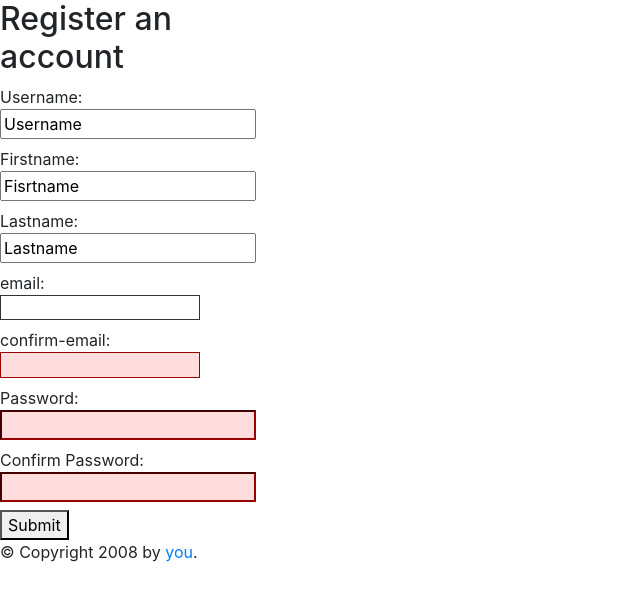
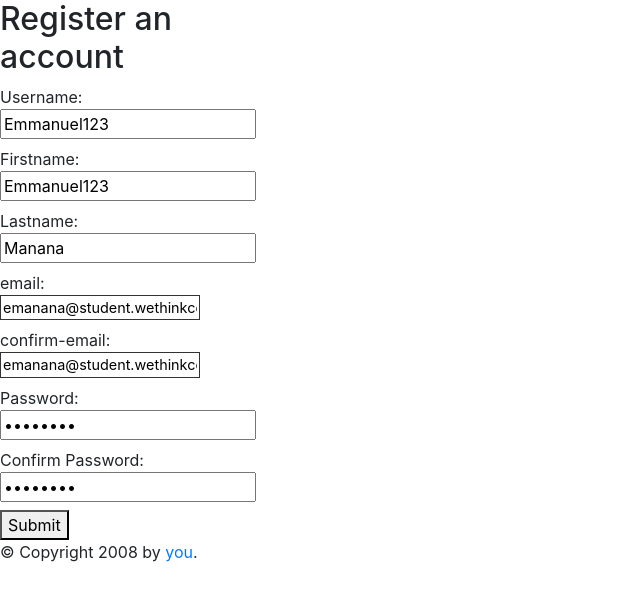
Before and after one commit to EmmanuelManana/ThBlckUmbrll, a Flask app: template templates/auth/register.html in a window 1280 px wide. Shown: the top 601 px of the page, without its empty margins (0-640 px from the left). Run offline with Flask 2, Linux system fonts and the light colour scheme; the template is opened without the code that fills it, so the values that code supplies are empty; parts of the project's set-up code (start-up, migrations or seed data) failed here and were passed over; some libraries are stand-ins or nearby versions.

Commit message:
written to the Db

```diff
--- a/app.py
+++ b/app.py
@@ -1,5 +1,6 @@
 from flask import Flask, render_template, url_for, redirect, request
-from functools import html
+from functools import wraps
+import html
 from models import Database
 
 db = Database()
@@ -15,19 +16,19 @@ def register_user():
 
 @app.route('/register', methods=['GET', 'POST'])
 def register():
-    if request.mathod == 'POST':
+    if request.method == 'POST':
         username = html.escape(request.form.get('Username'))
         firstname = html.escape(request.form.get('Firstname'))
         lastname = html.escape(request.form.get('Lastname'))
         email = html.escape(request.form.get('Email'))
-        confirm_email = html.escape(request.form.get('Confirm-email'))
+        confirm_email = html.escape(request.form.get('Cemail'))
         password = html.escape(request.form.get('Password'))
         confirm_password = html.escape(request.form.get('Confirm-pass'))
 
-        #validate input and encryot password
+        #validate input and encrypt password
 
         #add to the database
         sql_query = '''INSERT INTO USERS (Username, Firstname, Lastname, Email, Password) VALUES (?, ?, ?, ?, ?)'''
-        user_info = (username, firstname, lastname, email, password, password)
+        user_info = (username, firstname, lastname, email, password)
         db.write_query(sql_query, user_info)
     return render_template('auth/register.html')
--- a/models.py
+++ b/models.py
@@ -17,10 +17,10 @@ driver = 'ODBC Driver 17 for SQL Server'
 
 class Database:
 
-    def __init__(self, server, db_name, driver):
+    def __init__(self):
         self.__conn = pyodbc.connect('DRIVER={'+driver+'}; \
                             SERVER=' + server + '; \
-                            DATABASE=' + db_name + ';\
+                            DATABASE=' + database + ';\
                             Trusted_Connection=yes;')
 
     def get_connection(self):
--- a/templates/auth/register.html
+++ b/templates/auth/register.html
@@ -1,52 +1,52 @@
 {% extends 'base.html' %} {% block content %}
 <div class="form">
   <h2>Register an account</h2>
-  <form>
+  <form method="POST">
     <label for="Username">
       <span>Username:</span>
-      <input type="text" name="Username" value="Username" alt="Username" required/>
+      <input type="text" name="Username" value="Emmanuel123" alt="Username" required/>
       <span class="error" aria-live="polite"></span>
     </label>
     <br />
 
     <label for="Firstname">
       <span>Firstname:</span>
-      <input type="text" name="Firstname" value="Fisrtname"alt="Fisrtname" required/>
+      <input type="text" name="Firstname" value="Emmanuel123"alt="Fisrtname" required/>
       <span class="error" aria-live="polite"></span>
     </label>
     <br />
 
     <label for="Lastname">
       <span>Lastname:</span>
-      <input type="Lastname" name="Lastname" value="Lastname" alt="LastName" />
+      <input type="Lastname" name="Lastname" value="Manana" alt="LastName" />
       <span class="error" aria-live="polite"></span>
     </label>
     <br />
 
     <label for="email">
       <span>email:</span>
-      <input type="email" id="email" name="Email" aria-multiline="6" />
+      <input type="email" id="email" name="Email" value="emanana@student.wethinkcode.co.za" aria-multiline="6" />
       <span class="error" aria-live="polite"></span>
     </label>
     <br />
 
     <label for="confirm-email">
       <span>confirm-email:</span>
-      <input type="email" id="email-confirm" name="Email-confirm" required />
+      <input type="email" id="email-confirm" name="Cemail"  value="emanana@student.wethinkcode.co.za" required />
       <span class="error" aria-live="polite"></span>
     </label>
     <br />
 
     <label for="Password">
       <span>Password:</span>
-      <input type="password" id="Password" name="Password" required />
+      <input type="password" id="Password" name="Password" value="Pass@123" required />
       <span class="error" aria-live="polite"></span>
     </label>
     <br />
 
     <label for="Password">
       <span> Confirm Password:</span>
-      <input type="password" id="Password" name="Confirm-pass" required />
+      <input type="password" id="Password" name="Confirm-pass" value="Pass@123" required />
       <span class="error" aria-live="polite"></span>
     </label>
 
```
